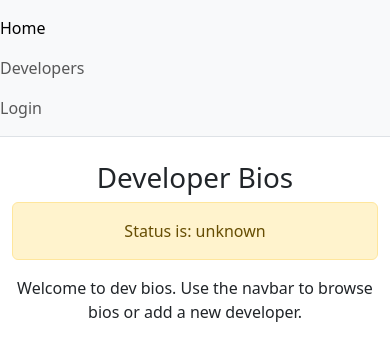
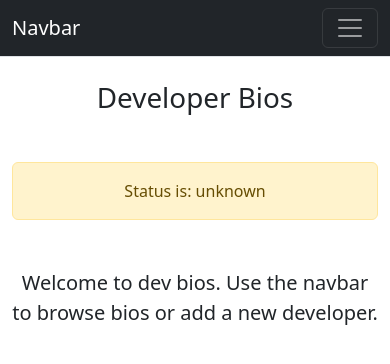
Before and after one commit to aditk3/react-learnfest, a React (Vite) app: page / in a window 390 px wide. Shown: the top 364 px of the page. Built offline with nearby package versions, Linux system fonts and the light colour scheme; no server answers.

Commit message:
Added responsive webpage design

```diff
--- a/index.html
+++ b/index.html
@@ -12,5 +12,6 @@
   <body>
     <div id="root"></div>
     <script type="module" src="/src/main.jsx"></script>
+    <script src="https://cdn.jsdelivr.net/npm/bootstrap@5.3.8/dist/js/bootstrap.bundle.min.js" integrity="sha384-FKyoEForCGlyvwx9Hj09JcYn3nv7wiPVlz7YYwJrWVcXK/BmnVDxM+D2scQbITxI" crossorigin="anonymous"></script>
   </body>
 </html>
--- a/src/components/DeveloperBioCard.jsx
+++ b/src/components/DeveloperBioCard.jsx
@@ -4,17 +4,19 @@ import Developer from "../models/Developer";
 
 function DeveloperBioCard(props) {
   return (
-    <div className="card">
-      <div className="card-body">
-        <h5 className="card-title">
-          {props.developer.firstName} {props.developer.lastName}
-        </h5>
-        <h6 className="card-subtitle mb-2 text-muted">
-          Favorite language: {props.developer.favoriteLanguage}
-        </h6>
-        <h6 className="card-subtitle mb-2 text-muted">
-          Year started: {props.developer.yearStarted}
-        </h6>
+    <div className="col-12 col-md-6 col-lg-4 col-xl-3">
+      <div className="card shadow-sm border-0 mb-3">
+        <div className="card-body">
+          <h5 className="card-title">
+            {props.developer.firstName} {props.developer.lastName}
+          </h5>
+          <p className="card-subtitle mb-2 text-muted">
+            Favorite language: <b>{props.developer.favoriteLanguage}</b>
+          </p>
+          <p className="card-subtitle mb-2 text-muted">
+            Year started: <b>{props.developer.yearStarted}</b>
+          </p>
+        </div>
       </div>
     </div>
   );
--- a/src/components/Navbar.jsx
+++ b/src/components/Navbar.jsx
@@ -6,7 +6,24 @@ export default function Navbar() {
   const { isLoggedIn, setIsLoggedIn } = useContext(AuthContext);
 
   return (
-    <nav className="navbar navbar-expand-lg navbar-light bg-light border-bottom">
+    <nav className="navbar navbar-expand-md navbar-dark bg-dark border-bottom">
+      <div className="container-fluid">
+        <a className="navbar-brand" href="/">
+          Navbar
+        </a>
+        <button
+          className="navbar-toggler"
+          type="button"
+          data-bs-toggle="collapse"
+          data-bs-target="#devBiosNav"
+          aria-controls="devBiosNav"
+          aria-expanded="false"
+          aria-label="Toggle navigation"
+        >
+          <span className="navbar-toggler-icon"></span>
+        </button>
+
+        <div className="collapse navbar-collapse" id="devBiosNav">
           <div className="navbar-nav">
             <NavLink className="nav-link" to="/">
               Home
@@ -33,6 +50,8 @@ export default function Navbar() {
               </NavLink>
             )}
           </div>
+        </div>
+      </div>
     </nav>
   );
 }
--- a/src/screens/DisplayBios.jsx
+++ b/src/screens/DisplayBios.jsx
@@ -18,9 +18,11 @@ export default function DisplayBios() {
     <>
       <h1>Developers</h1>
 
-      {developers.map((dev) => (
-        <DeveloperBioCard key={dev.id} developer={dev} />
-      ))}
+      <div className="row">
+        {developers.map((dev) => (
+          <DeveloperBioCard key={dev.id} developer={dev} />
+        ))}
+      </div>
     </>
   );
 }
--- a/src/screens/Home.jsx
+++ b/src/screens/Home.jsx
@@ -10,7 +10,7 @@ export default function Home() {
 
   return (
     <div className="text-center">
-      <h1>Developer Bios</h1>
+      <h1 className="mb-5 mb-lg-3">Developer Bios</h1>
 
       <div
         className={
@@ -24,7 +24,7 @@ export default function Home() {
         Status is: {status}
       </div>
 
-      <p>
+      <p className="lead mt-5 mt-lg-3">
         Welcome to dev bios. Use the navbar to browse bios or add a new
         developer.
       </p>
```
Lines whose indentation alone changed are shown as unchanged.
